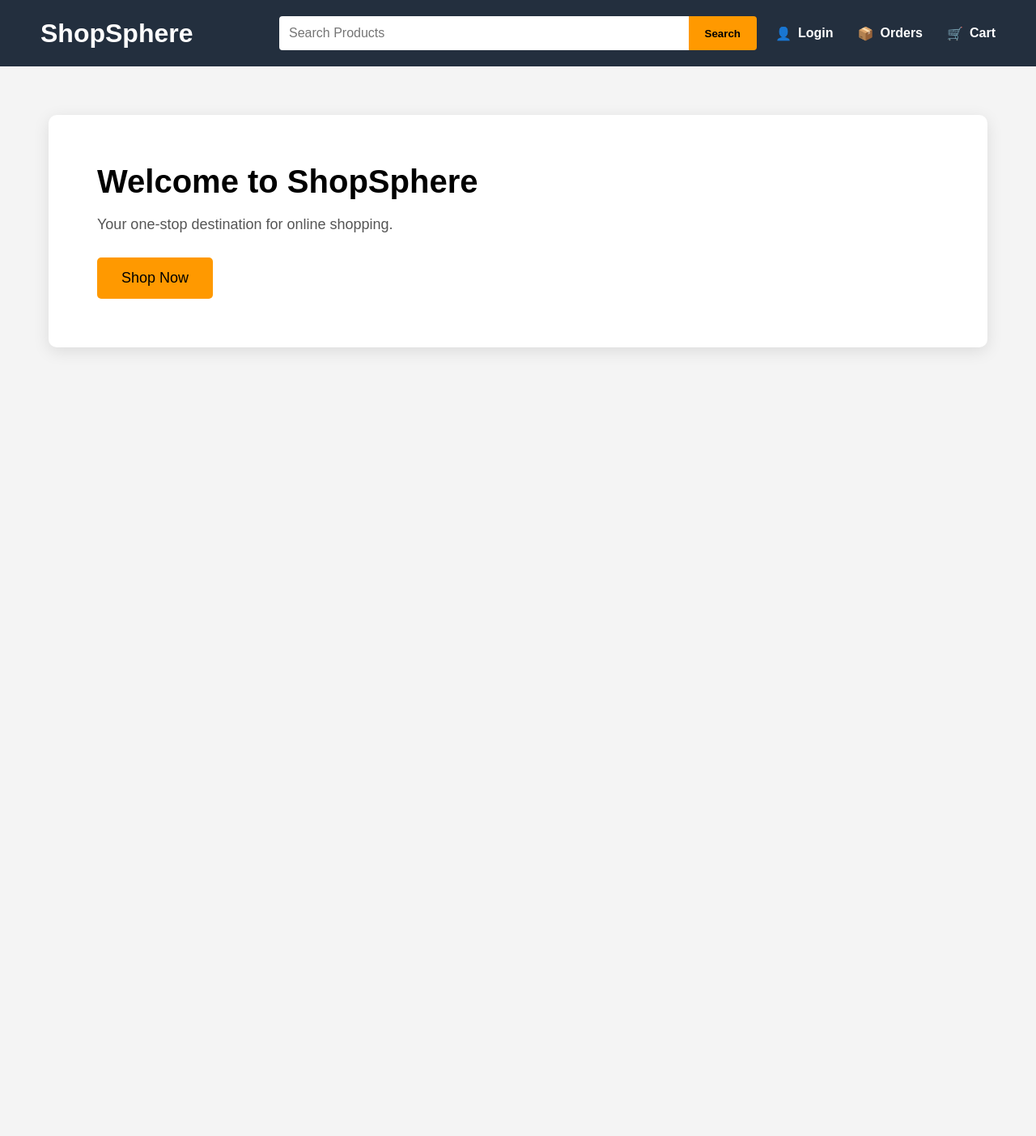
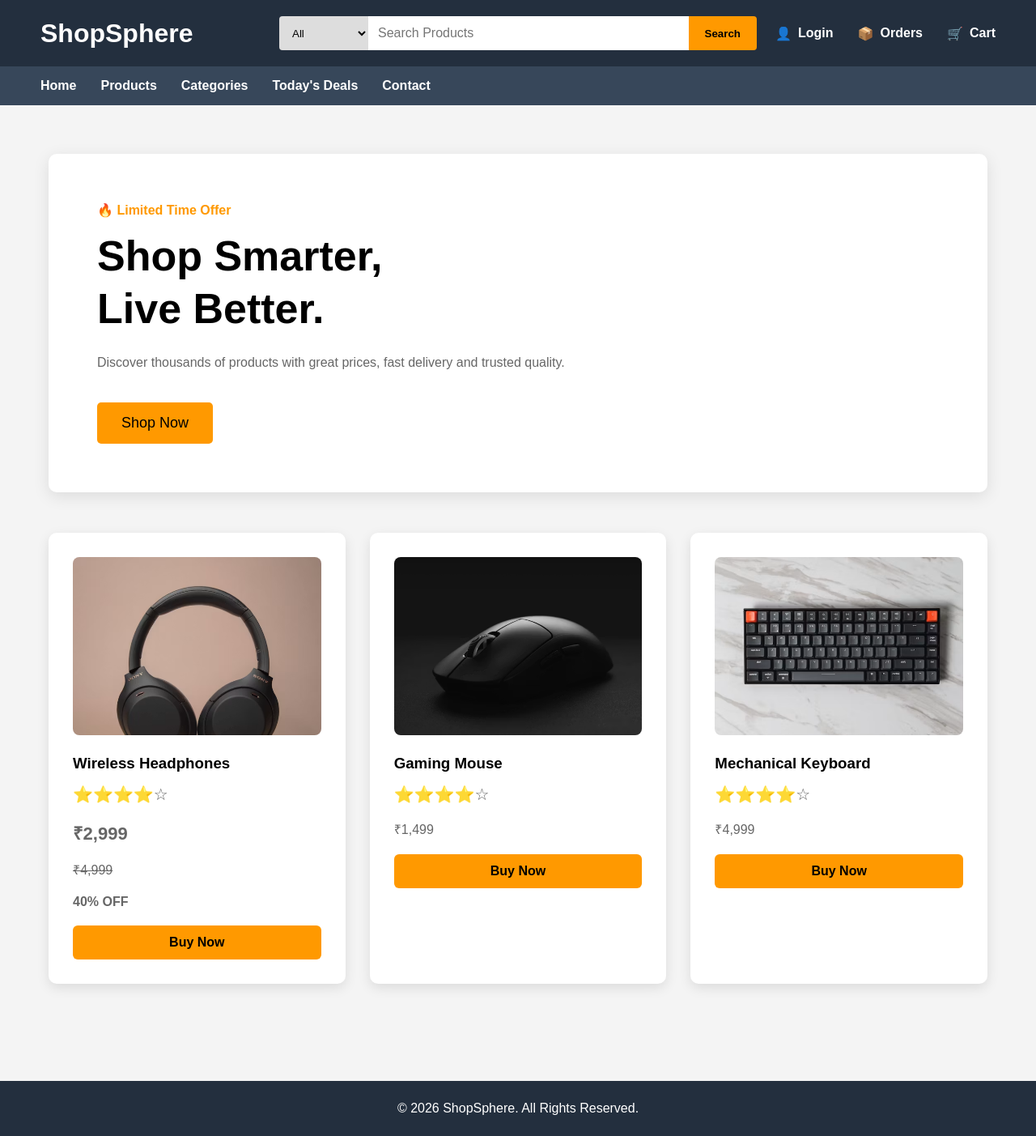
Before and after one commit to SHIVAM000008/Project-SHIVAM, a plain HTML site: page Shopsphere/index.html in a window 1280 px wide. Shown: the whole page at 81% size. Before the commit the page ends 800 px from the top, so only its background shows below. Drawn offline with Linux system fonts and the light colour scheme.

Commit message:
Add homepage layout, product grid and integrate GitHub workflow

```diff
--- a/Shopsphere/index.html
+++ b/Shopsphere/index.html
@@ -24,12 +24,29 @@
 
             <form>
 
-                <input type="search" placeholder="Search Products">
+                <select>
+
+    <option>All</option>
+
+    <option>Electronics</option>
+
+    <option>Fashion</option>
+
+    <option>Mobiles</option>
+
+    <option>Books</option>
+
+</select>
+
+<input
+    type="search"
+    placeholder="Search Products">
 
 <button>
+
     Search
+
 </button>
-
             </form>
 
         </div>
@@ -67,25 +84,139 @@
 </div>
 
     </header>
+    <nav class="navbar">
+
+    <a href="#">Home</a>
+
+    <a href="#">Products</a>
+
+    <a href="#">Categories</a>
+
+    <a href="#">Today's Deals</a>
+
+    <a href="#">Contact</a>
+
+</nav>
 
     <main>
 
         <section class="hero">
 
-            <h2>Welcome to ShopSphere</h2>
+    <p class="offer">
 
-            <p>
-                Your one-stop destination for online shopping.
+        🔥 Limited Time Offer
+
+    </p>
+
+    <h2>
+
+        Shop Smarter,<br>
+        Live Better.
+
+    </h2>
+
+    <p class="description">
+
+        Discover thousands of products with great prices,
+        fast delivery and trusted quality.
+
     </p>
 
     <button>
+
         Shop Now
+
     </button>
+
+</section>
+<section class="products">
+
+    <div class="product-card">
+
+    <img src="assets/images/headphones.jpg"
+         alt="Wireless Headphones">
+
+    <h3>Wireless Headphones</h3>
+
+    <p class="rating">
+
+        ⭐⭐⭐⭐☆
+
+    </p>
+
+    <p class="price">
+
+    ₹2,999
+
+</p>
+
+<p class="old-price">
+
+    ₹4,999
+
+</p>
+
+<p class="discount">
+
+    40% OFF
+
+</p>
+
+    <button>
+
+        Buy Now
+
+    </button>
+
+</div>
+    <div class="product-card">
+
+    <img src="assets/images/mouse.jpg"
+         alt="Gaming Mouse">
+
+    <h3>Gaming Mouse</h3>
+     <p class="rating">
+
+        ⭐⭐⭐⭐☆
+
+    </p>
+
+    <p>₹1,499</p>
+
+    <button>Buy Now</button>
+
+</div>
+   <div class="product-card">
+
+    <img src="assets/images/keyboard.jpg"
+         alt="Mechanical Keyboard">
+
+    <h3>Mechanical Keyboard</h3>
+     <p class="rating">
+
+        ⭐⭐⭐⭐☆
+
+    </p>
+
+    <p>₹4,999</p>
+
+    <button>Buy Now</button>
+
+</div>
 
 </section>
 
     </main>
 
 </body>
+<footer>
+
+    <p>
+
+        © 2026 ShopSphere. All Rights Reserved.
+
+    </p>
+
+</footer>
 
 </html>
--- a/Shopsphere/style.css
+++ b/Shopsphere/style.css
@@ -71,8 +71,6 @@ header{
     border:none;
 
     outline:none;
-
-    border-radius:4px 0 0 4px;
 
     font-size:16px;
 
@@ -159,25 +157,6 @@ main{
     border-radius:10px;
 
     box-shadow:0 5px 20px rgba(0,0,0,0.1);
-
-}
-
-.hero h2{
-
-    font-size:40px;
-
-    margin-bottom:20px;
-
-}
-
-.hero p{
-
-    font-size:18px;
-
-    margin-bottom:30px;
-
-    color:#555;
-
 }
 
 .hero button{
@@ -203,3 +182,234 @@ main{
     background:#e68a00;
 
 }
+
+.offer{
+
+    color:#ff9900;
+
+    font-weight:bold;
+
+    margin-bottom:15px;
+
+}
+
+.description{
+
+    margin-top:20px;
+
+    margin-bottom:35px;
+
+    color:#666;
+
+    line-height:28px;
+
+}
+
+.hero h2{
+
+    font-size:52px;
+
+    line-height:65px;
+
+}
+/* Products */
+
+.products{
+
+    display:grid;
+
+    grid-template-columns:1fr 1fr 1fr;
+
+    gap:30px;
+
+    margin-top:50px;
+
+}
+
+.product-card{
+
+    transition:0.3s;
+
+    background:white;
+
+    padding:30px;
+
+    border-radius:10px;
+
+    box-shadow:0 5px 15px rgba(0,0,0,0.1);
+
+}
+
+.product-card h3{
+
+    margin-bottom:15px;
+
+}
+
+.product-card p{
+
+    margin-bottom:20px;
+
+    color:#666;
+
+}
+
+.product-card button{
+
+    padding:10px 20px;
+
+    background:#ff9900;
+
+    border:none;
+
+    border-radius:5px;
+
+    cursor:pointer;
+
+}
+.product-card img{
+
+    width:100%;
+
+    height:220px;
+
+    object-fit:cover;
+
+    border-radius:8px;
+
+    margin-bottom:20px;
+
+}
+.product-card:hover{
+
+    transform:translateY(-10px);
+
+    box-shadow:0 10px 25px rgba(0,0,0,0.2);
+
+}
+.search select{
+
+    padding:12px;
+
+    border:none;
+
+    background:#dddddd;
+
+    border-radius:4px 0 0 4px;
+
+}
+/* Navigation Bar */
+
+.navbar{
+
+    background:#37475a;
+
+    display:flex;
+
+    gap:30px;
+
+    padding:15px 50px;
+
+}
+
+.navbar a{
+
+    color:white;
+
+    text-decoration:none;
+
+    font-weight:bold;
+
+}
+
+.navbar a:hover{
+
+    color:#ff9900;
+
+}
+/* Footer */
+
+footer{
+
+    margin-top:60px;
+
+    background:#232f3e;
+
+    color:white;
+
+    text-align:center;
+
+    padding:25px;
+
+}
+.rating{
+
+    color:#f7b500;
+
+    font-size:20px;
+
+    margin-bottom:10px;
+
+}
+
+.price{
+
+    font-size:22px;
+
+    font-weight:bold;
+
+    color:#232f3e;
+
+    margin-bottom:20px;
+
+}
+/* Buy Button */
+
+.product-card button{
+
+    width:100%;
+
+    padding:12px;
+
+    background:#ff9900;
+
+    color:black;
+
+    border:none;
+
+    border-radius:6px;
+
+    font-size:16px;
+
+    font-weight:bold;
+
+    cursor:pointer;
+
+    transition:0.3s;
+
+}
+
+.product-card button:hover{
+
+    background:#e68a00;
+
+}
+.old-price{
+
+    text-decoration:line-through;
+
+    color:#888888;
+
+    font-size:16px;
+
+}
+
+.discount{
+
+    color:green;
+
+    font-weight:bold;
+
+    margin:8px 0 20px;
+
+}
```
Also changed, not shown: Shopsphere/assets/images/headphones.jpg (added), Shopsphere/assets/images/keyboard.jpg (added), Shopsphere/assets/images/mouse.jpg (added). Lines whose indentation alone changed are shown as unchanged.
